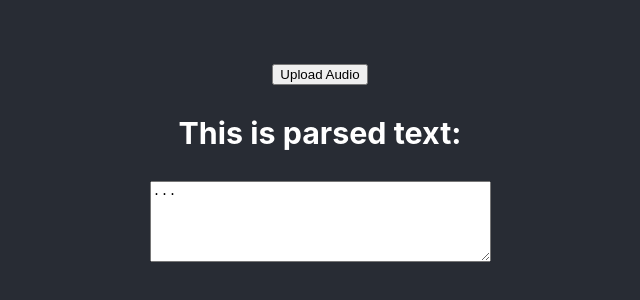
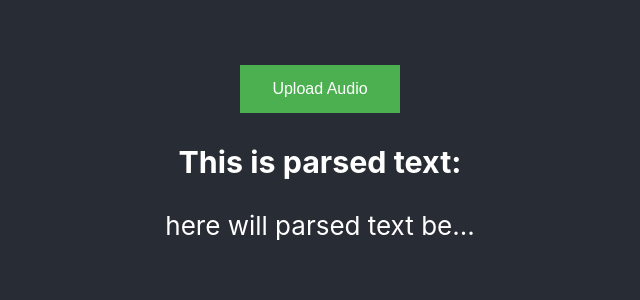
Before and after one commit to ToniJakovcevic10/TranscribeAudioFiles, a React (Create React App) app: page / in a window 1280 px wide. Shown: the part 234-534 px from the top of the page, without its empty margins (320-960 px from the left). Built offline with nearby package versions, Linux system fonts and the light colour scheme.

Commit message:
just added button

```diff
--- a/src/App.css
+++ b/src/App.css
@@ -3,8 +3,14 @@
 }
 
 .uploadAudioButton {
-	size: 500px;
-	text-decoration: dotted;
+	background-color: #4caf50; /* Green */
+	border: none;
+	color: white;
+	padding: 15px 32px;
+	text-align: center;
+	text-decoration: none;
+	display: inline-block;
+	font-size: 16px;
 }
 
 @media (prefers-reduced-motion: no-preference) {
--- a/src/ParsedText.css
+++ b/src/ParsedText.css
@@ -1,2 +1,7 @@
 .parsedTextTextArea {
 }
+
+.parsedTextParagraph {
+	min-width: 200px;
+	min-height: 200px;
+}
--- a/src/ParsedText.js
+++ b/src/ParsedText.js
@@ -5,9 +5,10 @@ function ParsedText() {
 	return (
 		<div>
 			<h3>This is parsed text:</h3>
-			<textarea className='parsedTextTextArea' rows={5} cols={40}>
+			{/* <textarea className='parsedTextTextArea' rows={5} cols={40}>
 				...
-			</textarea>
+			</textarea> */}
+			<p className='parsedTextParagraph'>here will parsed text be...</p>
 		</div>
 	);
 }
```
Also changed, not shown: package.json (+8 -21 lines), 1 other file (tests, documents, lock files or other folders).
